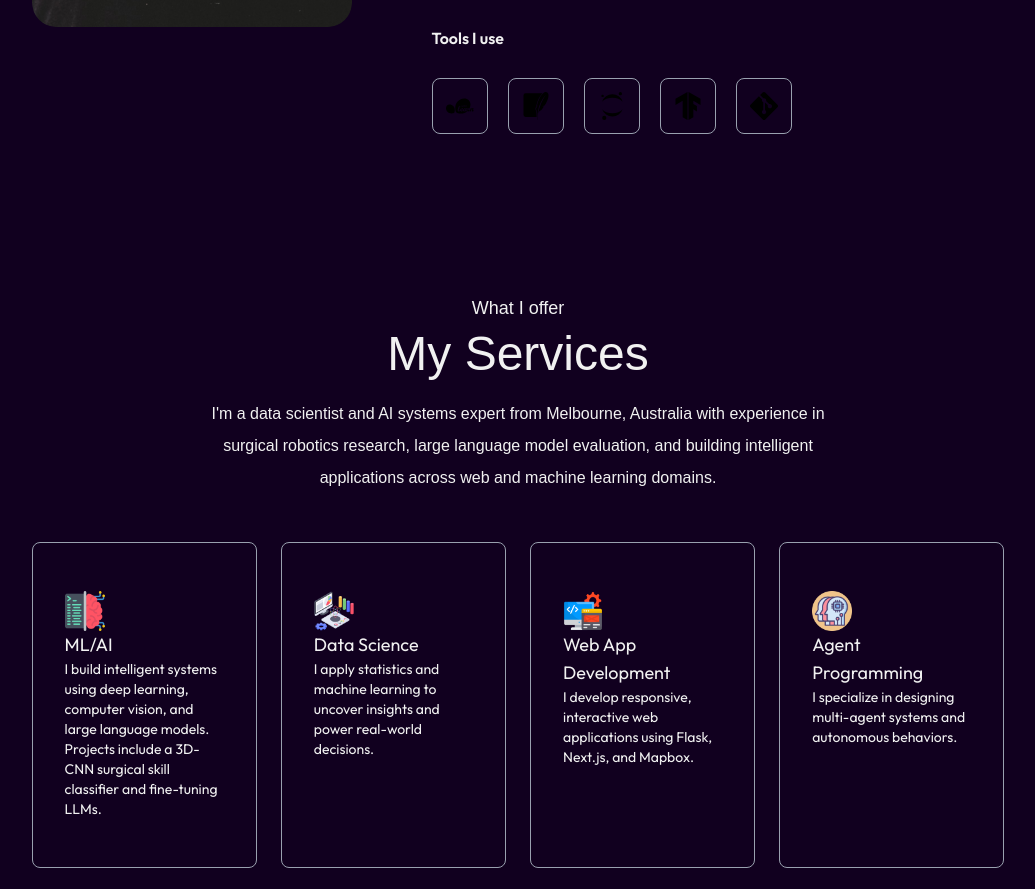
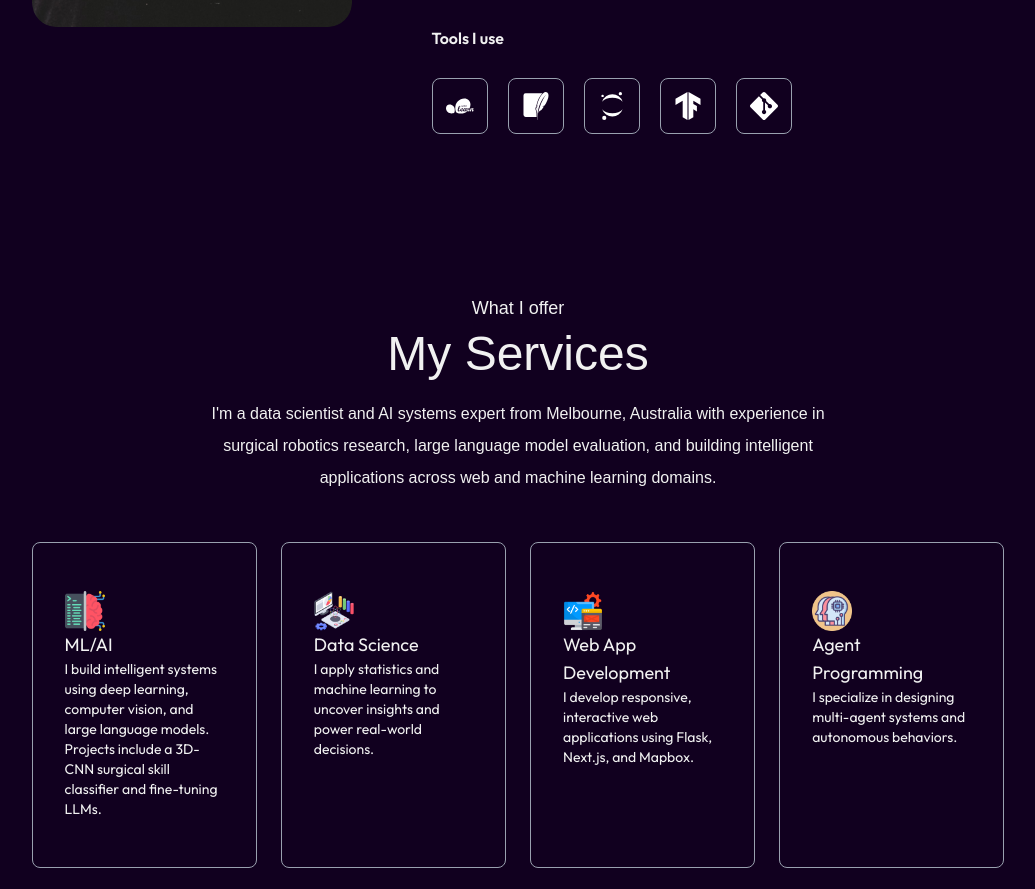
Before and after one commit to Brum99/portfolio-website, a Next.js app: page / in a window 1280 px wide. Shown: the part 1515-2404 px from the top of the page, without its empty margins (122-1157 px from the left). Built offline with nearby package versions, Linux system fonts and the light colour scheme; a web font is replaced by a local one.

Commit message:
Add dark mode inversion for tools icons

```diff
--- a/app/components/About.jsx
+++ b/app/components/About.jsx
@@ -76,7 +76,7 @@ const About = () => {
                 w-12 sm:w-14 aspect-square border border-gray-400
                 rounded-lg cursor-pointer hover:-translate-y-1 duration-500'
               >
-                <Image src={tool} alt='Tool' className='w-5 sm:w-7' />
+                <Image src={tool} alt='Tool' className='w-5 sm:w-7 invert-on-dark' />
               </li>
             ))}
           </ul>
--- a/app/globals.css
+++ b/app/globals.css
@@ -239,3 +239,8 @@ body {
 [data-theme="dark"] .contact-section {
   background-image: none;
 }
+
+/* Utility class to invert icons when dark mode is active */
+.theme-dark .invert-on-dark {
+  filter: brightness(0) invert(1);
+}
```
